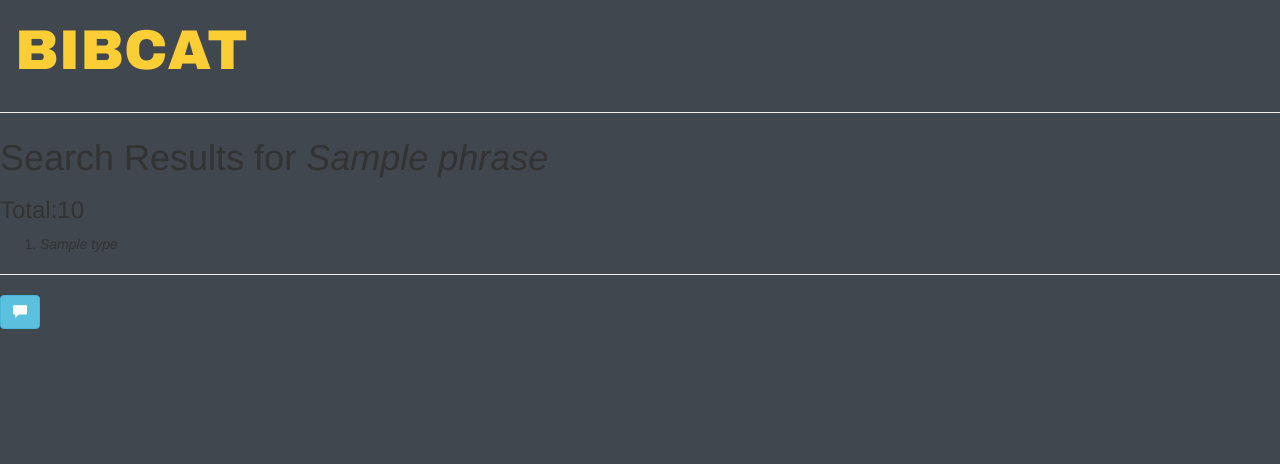
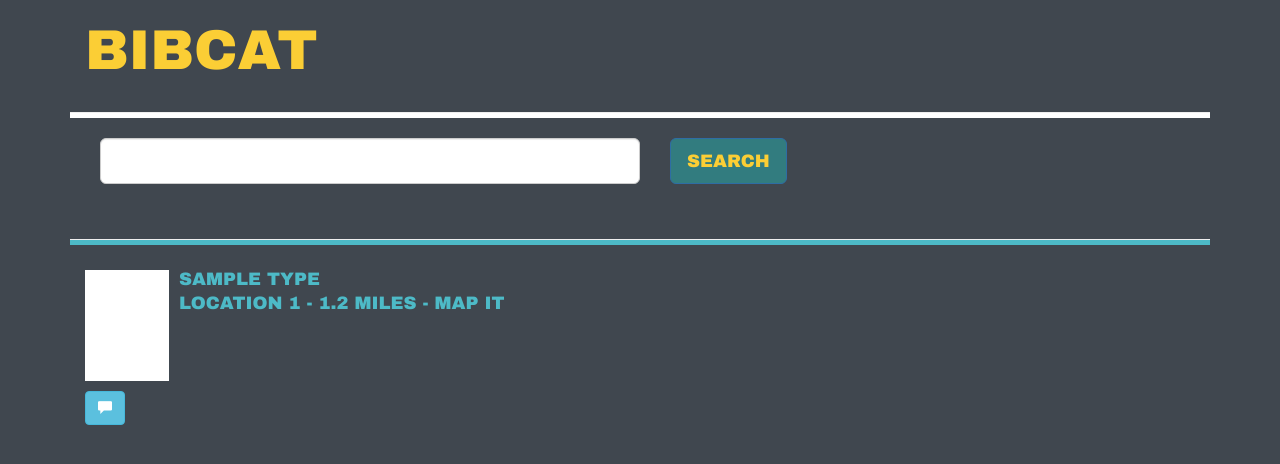
Before and after one commit to jermnelson/bibframe-catalog, a Flask app: template catalog/templates/results.html in a window 1280 px wide. Shown: the top 464 px of the page. Run offline with Flask 2, Linux system fonts and the light colour scheme; the template is opened without the code that fills it: most values are stand-ins (such as "Sample title", 1, 10 or a date in 2020); parts of the project's set-up code (start-up, migrations or seed data) failed here and were passed over; some libraries are stand-ins or nearby versions.

Commit message:
Influx design one w/standard bootstrap

```diff
--- a/catalog/__init__.py
+++ b/catalog/__init__.py
@@ -32,6 +32,14 @@ app.config.from_pyfile('config.py')
 repository = flask_fedora_commons.Repository(app)
 
 es_search = Elasticsearch([app.config.get("ELASTIC_SEARCH")])
+
+@app.template_filter('creator')
+def creator(entity):
+    name = ''
+    if 'bf:creator' in entity:
+        name = ' '.join(
+            [creator['bf:label'][0] for creator in entity['bf:creator']])
+    return name
 
 @app.template_filter('name')
 def guess_name(entity):
--- a/catalog/static/css/bibcat.css
+++ b/catalog/static/css/bibcat.css
@@ -27,5 +27,7 @@ h1.bibcat {
 }
 
 hr.bibcat {
-  height: 5px;
+  background-color: white;
+  border-width: 1px 0;
+  height: 5px !important;
 }
--- a/catalog/templates/base.html
+++ b/catalog/templates/base.html
@@ -14,7 +14,7 @@
     {% block more_css %}{% endblock %}
 
   </head>
-  <body class="bibcat-background">
+  <body class="container bibcat-background">
    {% block header %}
      {% include 'snippets/header.html' %}
    {% endblock %}
--- a/catalog/templates/results.html
+++ b/catalog/templates/results.html
@@ -1,29 +1,5 @@
 {% extends 'base.html' %}
-
 {% block body %}
-<h1>{{ search_type }} Search Results for <em>{{ phrase }}</em></h1>
-<h3>Total:{{ result['hits']['total'] }}</h3>
-<ol>
-{% for hit in result['hits']['hits'] %}
-{% set entity = hit['_source'] %}
-
-<li>
-{#
-<dl>
-{% for key,val in entity.items() %}
-  <dt>{{ key }}</dt>
-  <dd>{{ val }}</dd>
-
-{% endfor %}
-</dl>
-#}
-{% for type in entity['type'] %}<em>{{ type }}</em>{% endfor %}
-<a href="{{ entity['fcrepo:uuid'][0] }}">
-{{ entity|name }}
-</a>
-</li>
-
-{% endfor %}
-</ol>
-
+{%include 'snippets/basic-search.html'%}
+{%include 'snippets/brief-result.html'%}
 {% endblock %}
--- a/catalog/templates/snippets/brief-result.html
+++ b/catalog/templates/snippets/brief-result.html
@@ -1,18 +1,32 @@
-<ul class="media-list" data-bind="foreach: searchResults" id="Results">
-  <li class="media" itemscope data-bind="attr: { itemtype: itemType }">
+<hr class="bibcat" style="background-color: #4DBAC7;">
+<section class="container">
+<ul class="media-list" id="Results">
+  {% for hit in result['hits']['hits'] %}
+  {% set entity = hit['_source'] %}
+  <li class="media" itemscope>
    <h3 class="media-heading bibcat-title">
-     <span data-bind="text: titleValue"></span> / <span data-bind="text: authorValue"></span>
+     <a class="bibcat-title" href="{{ entity['fcrepo:uuid'][0] }}">
+     {# <span data-bind="text: titleValue"></span> / <span data-bind="text: authorValue"></span> #}
+      {{ entity|name }} {% if 'bf:creator' in entity %}/ {{ entity|creator }}{% endif %}
+     </a>
    </h3>
    <div class="media-left">
      <a href="#" itemscope itemtype="http://bibframe.org/vocab/CoverArt">
-      <img data-bind="attr: { src: coverArtThumb }" class="media-object">
+      <img src="{{ url_for('static', filename='images/cover-placeholder.png') }}" class="media-object">
      </a>
    </div>
-   <article class="media-body" data-bind="foreach: locations">
-     <h4 class="media-heading">
+   <article class="media-body" {# data-bind="foreach: locations" #} >
+     <h4 class="media-heading bibcat-text">{{ entity.type.0[3:] }}</h4>
+     <h4 class="media-heading bibcat-text">Location 1 - 1.2 Miles - Map it</h4>
+
+    {#
+     <h4 class="media-heading bibcat-text">Location 1
        <a class="bibcat-text" data-bind="attr: { href: locationURL, text: locationText }"></a> -
        <a class="bibcat-text" data-bind="attr: { href: locationMap }">Map it</a>
      </h4>
+     #}
    </article>
- </li>
+  </li>
+ {% endfor %}
 </ul>
+</section>
--- a/catalog/templates/snippets/footer.html
+++ b/catalog/templates/snippets/footer.html
@@ -1,6 +1,5 @@
-<hr>
-<footer class="row">
-  <section class="col-md-6">
+<footer class="row container">
+  <section class="col-md-6 col-md-3-offset">
     <a href="https://github.com/jermnelson/bibframe-catalog/issues/"
        class="btn btn-info"
        data-toggle="tooltip"
--- a/runserver.py
+++ b/runserver.py
@@ -22,7 +22,7 @@ application = DispatcherMiddleware(
 
 def main(args):
     debug = args.debug or True
-    app.run(host='0.0.0.0', port=80, debug=debug)
+    app.run(host='0.0.0.0', port=8000, debug=debug)
 
 if __name__ == '__main__':
     parser = argparse.ArgumentParser()
```
Also changed, not shown: catalog/static/images/cover-placeholder.png (added), catalog/templates/snippets/basic-search.html (line endings or trailing spaces).
